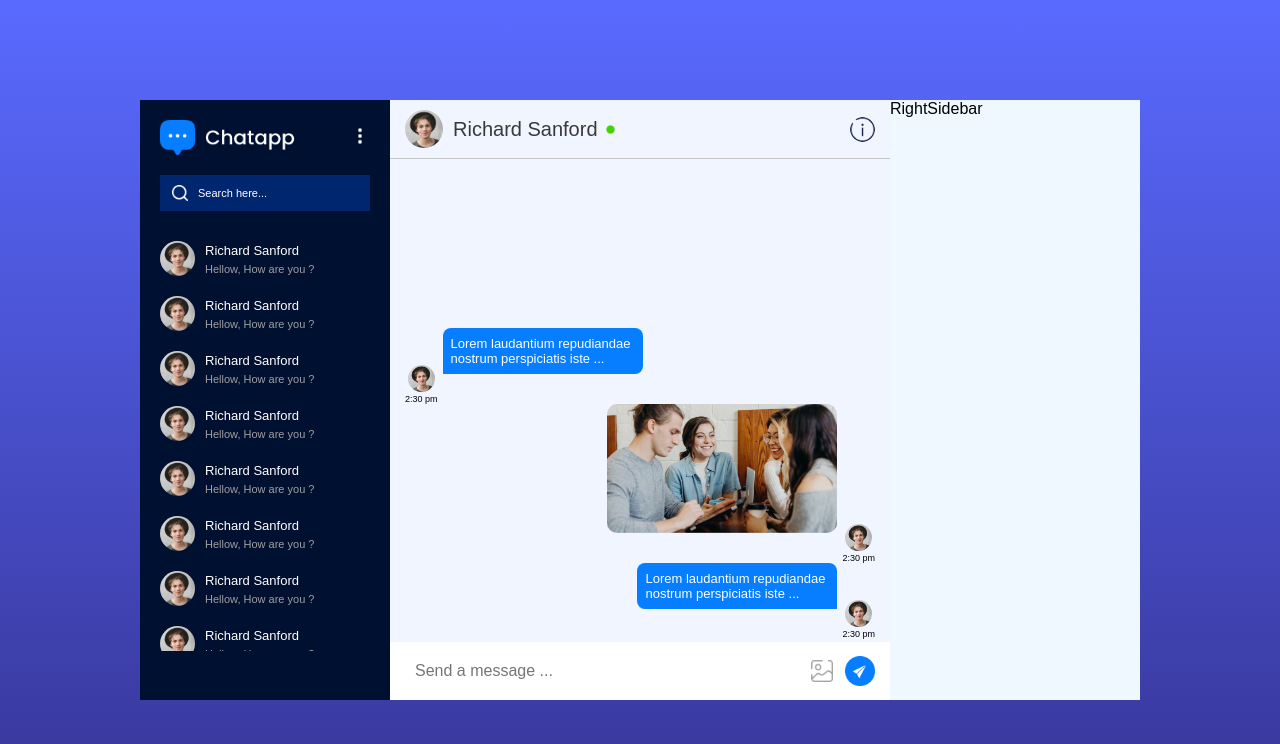
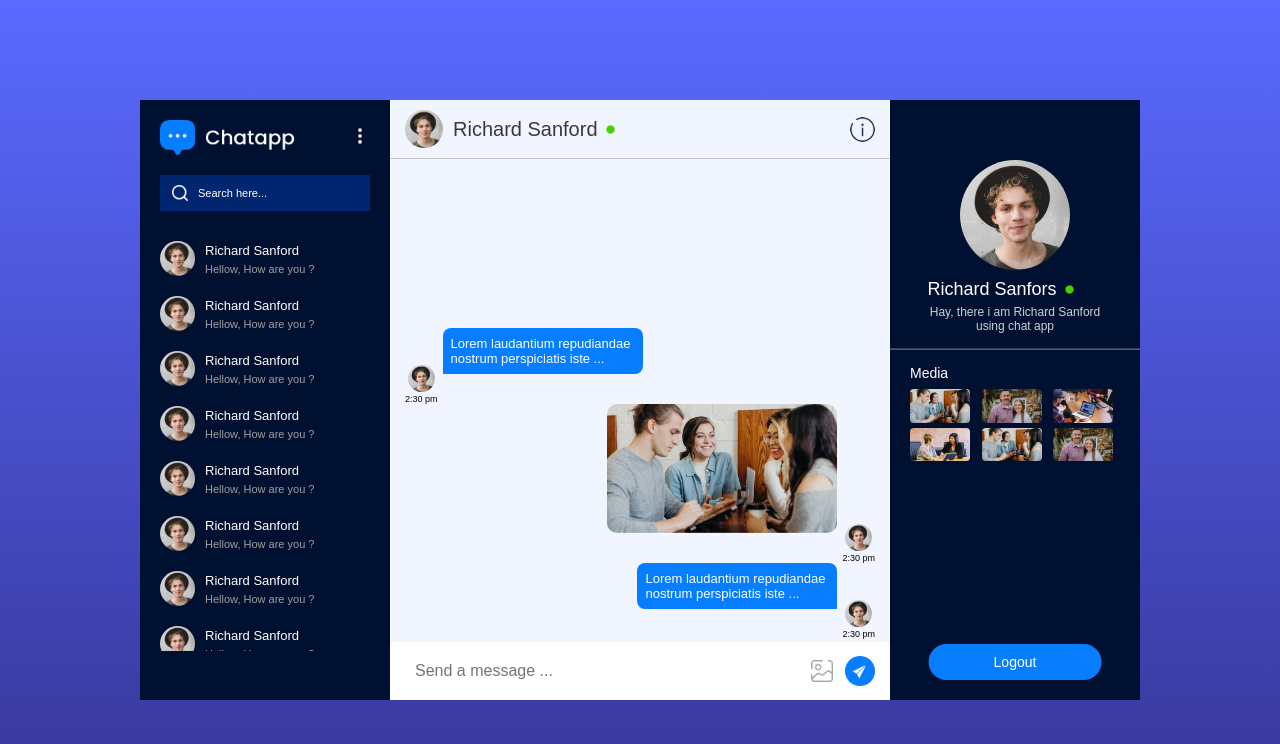
Before and after one commit to mohsinkhan60/chat-app, a React (Vite) app: page /chat in a window 1280 px wide. Shown: the top 744 px of the page. Built offline with nearby package versions, Linux system fonts and the light colour scheme.

Commit message:
add RightSidebar Section

```diff
--- a/src/components/RightSidebar/RightSidebar.css
+++ b/src/components/RightSidebar/RightSidebar.css
@@ -0,0 +1,67 @@
+.rs{
+   color: white;
+   background-color: #001030;
+   position: relative;
+   height: 75vh;
+   overflow-y: scroll;
+}
+.rs-profile{
+   padding-top: 60px;
+   text-align: center;
+   max-width: 70%;
+   margin: auto;
+}
+.rs-profile img{
+   width: 110px;
+   aspect-ratio: 1/1;
+   border-radius: 50%;
+}
+.rs-profile h3{
+   font-size: 18px;
+   font-weight: 400;
+   display: flex;
+   align-items: center;
+   justify-tracks: center;
+   gap: 5px;
+   margin: 5px 0px;
+}
+.rs-profile p{
+   font-size: 12px;
+   opacity: 80%;
+   font-weight: 300;
+}
+.rs hr{
+   border-color: #ffffff50;
+   margin: 15px 0px;
+}
+.rs-media{
+   padding: 0px 20px;
+   font-size: 14px;
+}
+.rs-media div{
+   max-height: 180px;
+   overflow-y: scroll;
+   display: grid;
+   grid-template-columns: 1fr 1fr 1fr;
+   gap: 5px;
+   margin-top: 8px;
+}
+.rs-media div img{
+   width: 60px;
+   border-radius: 4px;
+   cursor: pointer;
+}
+.rs button{
+   position: absolute;
+   bottom: 20px;
+   left: 50%;
+   transform: translateX(-50%);
+   background: #077EFF;
+   color: white;
+   padding: 10px 65px;
+   border: none;
+   border-radius: 20px;
+   font-size: 14px;
+   font-weight: 300;
+   cursor: pointer;
+}
--- a/src/components/RightSidebar/RightSidebar.jsx
+++ b/src/components/RightSidebar/RightSidebar.jsx
@@ -1,8 +1,28 @@
+import assets from "../../assets/assets"
 import "./RightSidebar.css"
 
 export const RightSidebar = () => {
   return (
-    <div>RightSidebar</div>
+    <div className="rs">
+      <div className="rs-profile">
+        <img src={assets.profile_img} alt="" />
+        <h3>Richard Sanfors <img src={assets.green_dot} className="dot" alt="" /></h3>
+        <p>Hay, there i am Richard Sanford using chat app</p>
+      </div>
+      <hr />
+      <div className="rs-media">
+        <p>Media</p>
+        <div>
+          <img src={assets.pic1} alt="" />
+          <img src={assets.pic2} alt="" />
+          <img src={assets.pic3} alt="" />
+          <img src={assets.pic4} alt="" />
+          <img src={assets.pic1} alt="" />
+          <img src={assets.pic2} alt="" />
+        </div>
+      </div>
+      <button>Logout</button>
+    </div>
   )
 }
 export default RightSidebar
```
